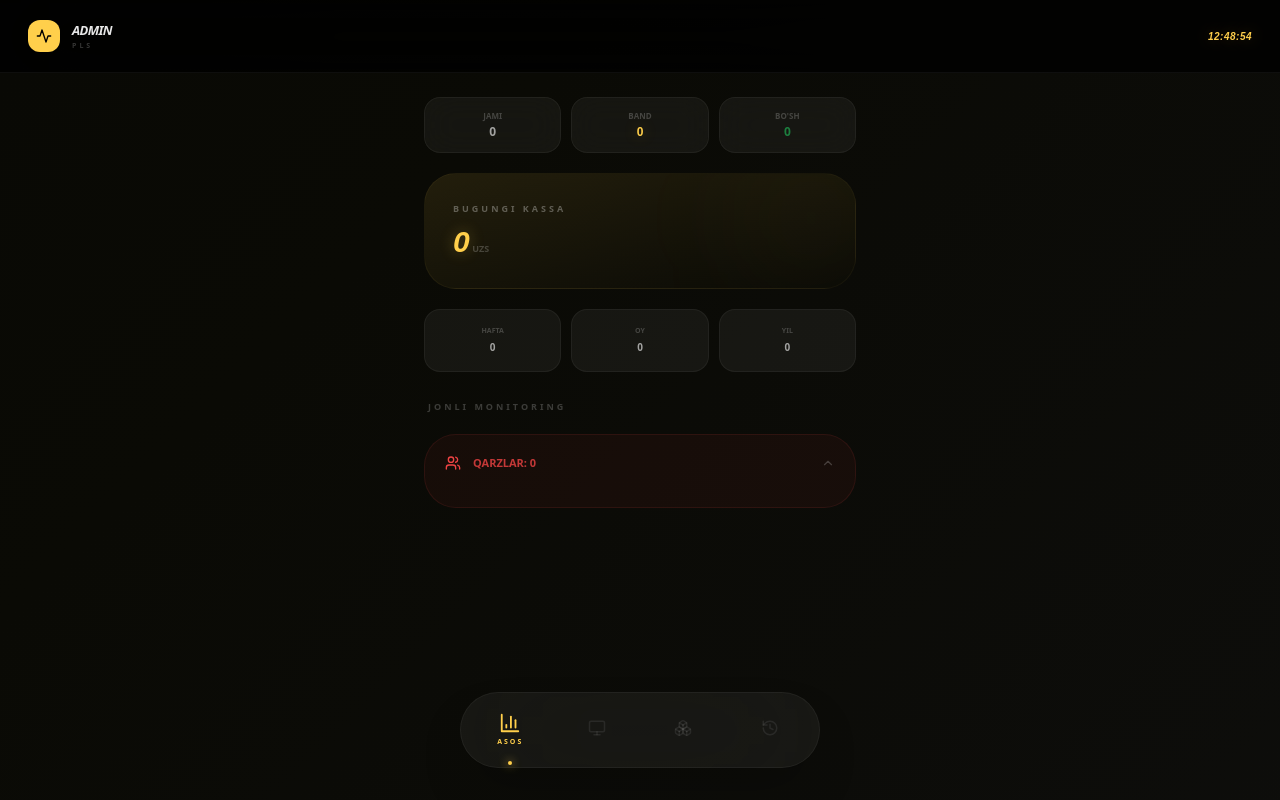
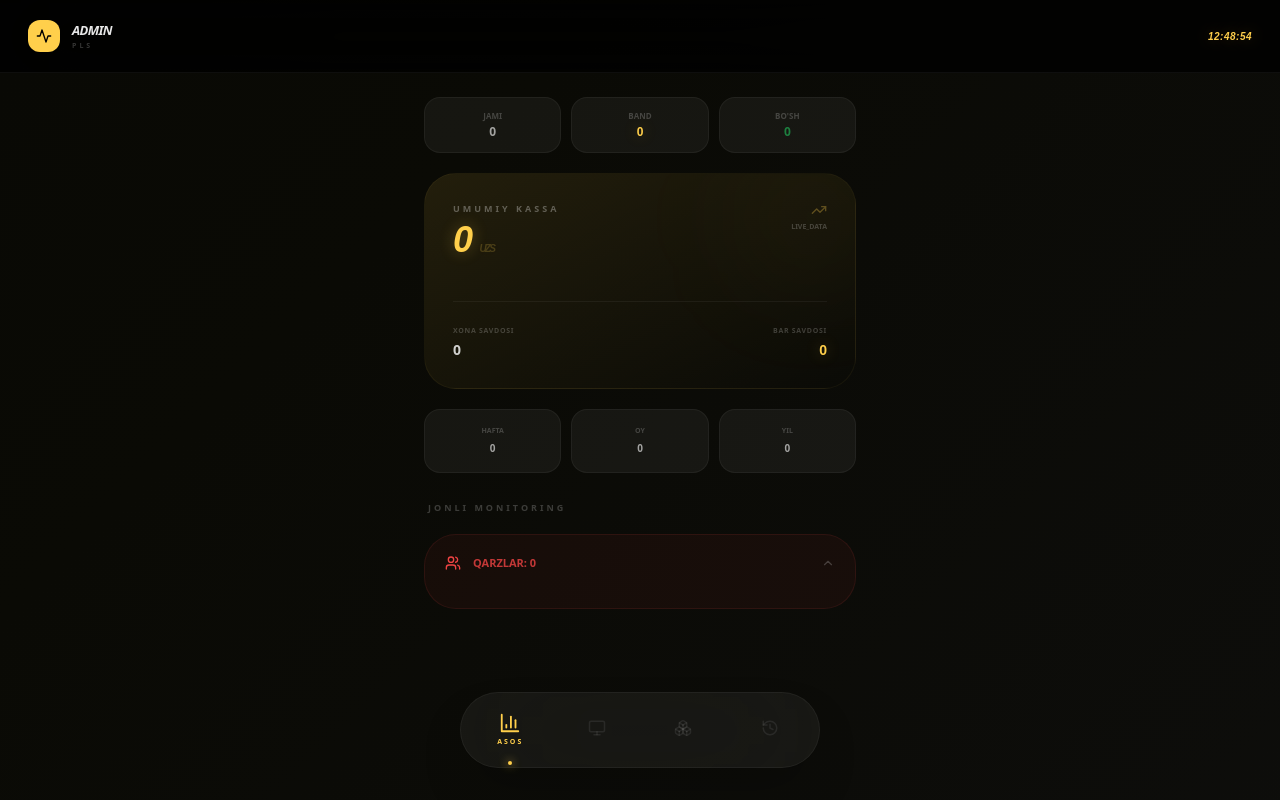
Before and after one commit to bespobobo-ctrl/PLS, a React (Vite) app: page / in a window 1280 px wide. Both pictures are taken after a click on the button "TIZIMGA KIRISH". Built offline with nearby package versions, Linux system fonts and the light colour scheme.

Commit message:
feat: Bar Sales Integration in Dashboard v84

```diff
--- a/src/App.jsx
+++ b/src/App.jsx
@@ -96,19 +96,25 @@ const App = () => {
             const clubLog = (salesLog || []).filter(s => s?.club === currentAdminData?.club);
             const nowTime = Date.now();
             const day = 24 * 60 * 60 * 1000; const week = 7 * day; const month = 30 * day; const year = 365 * day;
-            const daily = clubLog.filter(s => (nowTime - s.timestamp) < day).reduce((acc, s) => acc + s.amount, 0);
+
+            const dailySales = clubLog.filter(s => (nowTime - s.timestamp) < day);
+            const dailyBar = dailySales.filter(s => s?.type === 'BAR').reduce((acc, s) => acc + s.amount, 0);
+            const dailyRoom = dailySales.filter(s => s?.type === 'ROOM' || !s?.type).reduce((acc, s) => acc + s.amount, 0);
+
             const weekly = clubLog.filter(s => (nowTime - s.timestamp) < week).reduce((acc, s) => acc + s.amount, 0);
             const monthly = clubLog.filter(s => (nowTime - s.timestamp) < month).reduce((acc, s) => acc + s.amount, 0);
             const yearly = clubLog.filter(s => (nowTime - s.timestamp) < year).reduce((acc, s) => acc + s.amount, 0);
+
             const activeRev = (activeRooms || []).filter(r => r?.isBusy).reduce((acc, r) => acc + calculateSession(r).total, 0);
             const totalD = (debts || []).filter(d => d?.club === currentAdminData?.club).reduce((acc, d) => acc + (d?.amount || 0), 0);
-            return { daily: daily + activeRev, weekly: weekly + activeRev, monthly: monthly + activeRev, yearly: yearly + activeRev, totalDept: totalD, totalR: activeRooms.length, busyR: activeRooms.filter(r => r.isBusy).length, freeR: activeRooms.filter(r => !r.isBusy && !r.isSuspended).length };
-        } catch { return { daily: 0, weekly: 0, monthly: 0, yearly: 0, totalDept: 0, totalR: 0, busyR: 0, freeR: 0 }; }
+
+            return { daily: dailyRoom + dailyBar + activeRev, dailyBar, dailyRoom: dailyRoom + activeRev, weekly: weekly + activeRev, monthly: monthly + activeRev, yearly: yearly + activeRev, totalDept: totalD, totalR: activeRooms.length, busyR: activeRooms.filter(r => r.isBusy).length, freeR: activeRooms.filter(r => !r.isBusy && !r.isSuspended).length };
+        } catch { return { daily: 0, dailyBar: 0, dailyRoom: 0, weekly: 0, monthly: 0, yearly: 0, totalDept: 0, totalR: 0, busyR: 0, freeR: 0 }; }
     }, [salesLog, debts, currentAdminData?.club, activeRooms, now]);
 
     const confirmCheckout = () => {
         const stats = finalStats; const paid = Number(paidAmount) || 0;
-        if (paid > 0) setSalesLog(p => [...(p || []), { id: Date.now(), amount: paid, timestamp: Date.now(), club: checkoutRoom?.club }]);
+        if (paid > 0) setSalesLog(p => [...(p || []), { id: Date.now(), amount: paid, timestamp: Date.now(), club: checkoutRoom?.club, type: 'ROOM' }]);
         if ((stats?.total || 0) - paid > 0) setDebts(p => [...(p || []), { id: Date.now(), name: debtUser.name || 'Mijoz', phone: debtUser.phone || '', amount: stats.total - paid, date: new Date().toLocaleString(), timestamp: Date.now(), club: checkoutRoom?.club }]);
         addToHistory('SESS', checkoutRoom.name, `Xona yopildi: ${stats.total.toLocaleString()} UZS`);
         setRooms(prev => (prev || []).map(r => r.id === checkoutRoom?.id ? { ...r, isBusy: false, startTime: null, items: [] } : r));
@@ -118,16 +124,19 @@ const App = () => {
     const renderClubAsosiy = () => (
         <div className='p-6 space-y-5 pb-40 animate-fade-in'>
             <div className='flex gap-2.5'>
-                <div className='bg-white/5 backdrop-blur-lg border border-white/5 flex-1 p-3 rounded-2xl text-center'><p className='text-[8px] font-black opacity-20 mb-0.5 uppercase'>JAMI</p><p className='text-xs font-black opacity-60'>{analytics.totalR}</p></div>
-                <div className='bg-white/5 backdrop-blur-lg border border-white/5 flex-1 p-3 rounded-2xl text-center'><p className='text-[8px] font-black opacity-20 mb-0.5 uppercase'>BAND</p><p className='text-xs font-black gold-text'>{analytics.busyR}</p></div>
-                <div className='bg-white/5 backdrop-blur-lg border border-white/5 flex-1 p-3 rounded-2xl text-center'><p className='text-[8px] font-black opacity-20 mb-0.5 uppercase'>BO'SH</p><p className='text-xs font-black text-green-500/60'>{analytics.freeR}</p></div>
+                <div className='bg-white/5 border border-white/5 flex-1 p-3 rounded-2xl text-center'><p className='text-[8px] font-black opacity-20 mb-0.5 uppercase'>JAMI</p><p className='text-xs font-black opacity-60'>{analytics.totalR}</p></div>
+                <div className='bg-white/5 border border-white/5 flex-1 p-3 rounded-2xl text-center'><p className='text-[8px] font-black opacity-20 mb-0.5 uppercase'>BAND</p><p className='text-xs font-black gold-text'>{analytics.busyR}</p></div>
+                <div className='bg-white/5 border border-white/5 flex-1 p-3 rounded-2xl text-center'><p className='text-[8px] font-black opacity-20 mb-0.5 uppercase'>BO'SH</p><p className='text-xs font-black text-green-500/60'>{analytics.freeR}</p></div>
             </div>
             <div className='relative p-7 rounded-[2rem] bg-gradient-to-br from-[#ffcf4b]/10 to-transparent border border-[#ffcf4b]/5 overflow-hidden'>
                 <div className='absolute -right-5 -top-5 w-32 h-32 bg-[#ffcf4b]/5 rounded-full blur-3xl'></div>
-                <p className='text-[9px] font-black opacity-30 uppercase tracking-[3px] mb-2'>BUGUNGI KASSA</p>
-                <div className='flex items-baseline gap-1'>
-                    <h2 className='text-3xl font-black italic gold-text tracking-tighter tabular-nums'>{analytics.daily.toLocaleString()}</h2>
-                    <span className='text-[9px] opacity-20 font-black'>UZS</span>
+                <div className='flex justify-between items-start mb-2'>
+                    <div><p className='text-[9px] font-black opacity-30 uppercase tracking-[3px] mb-1'>UMUMIY KASSA</p><h2 className='text-4xl font-black italic gold-text tracking-tighter tabular-nums'>{analytics.daily.toLocaleString()} <span className='text-[10px] opacity-20 NOT-italic'>UZS</span></h2></div>
+                    <div className='text-right'><TrendingUp size={16} className='text-[#ffcf4b] opacity-30 ml-auto mb-1' /><p className='text-[7px] font-black opacity-20 uppercase'>LIVE_DATA</p></div>
+                </div>
+                <div className='grid grid-cols-2 gap-4 mt-8 pt-6 border-t border-white/5'>
+                    <div><p className='text-[7px] font-black opacity-20 uppercase mb-1 tracking-widest'>XONA SAVDOSI</p><p className='text-sm font-black text-white/80 tabular-nums'>{analytics.dailyRoom.toLocaleString()}</p></div>
+                    <div className='text-right'><p className='text-[7px] font-black opacity-20 uppercase mb-1 tracking-widest'>BAR SAVDOSI</p><p className='text-sm font-black gold-text tabular-nums'>{analytics.dailyBar.toLocaleString()}</p></div>
                 </div>
             </div>
             <div className='grid grid-cols-3 gap-2.5'>
@@ -139,7 +148,7 @@ const App = () => {
                 <p className='text-[9px] font-black opacity-20 uppercase tracking-[3px] px-1'>JONLI MONITORING</p>
                 {(activeRooms || []).filter(r => r?.isBusy).map(r => {
                     const s = calculateSession(r);
-                    return (<div key={r.id} onClick={() => setActiveTab('xarita')} className='group bg-white/5 border border-white/5 p-5 rounded-2xl flex justify-between items-center active:scale-[0.98] transition-all cursor-pointer'><div><p className='text-[11px] font-black italic uppercase text-white/80'>{r.name}</p><p className='text-[8px] opacity-20 font-bold mt-0.5'>{s.time} • {s.startStr}</p></div><p className='text-xs font-black gold-text'>{s.total.toLocaleString()} UZS</p></div>);
+                    return (<div key={r.id} onClick={() => setActiveTab('xarita')} className='bg-white/5 border border-white/5 p-5 rounded-2xl flex justify-between items-center active:scale-[0.98] transition-all cursor-pointer'><div><p className='text-[11px] font-black italic uppercase text-white/80'>{r.name}</p><p className='text-[8px] opacity-20 font-bold mt-0.5'>{s.time} • {s.startStr}</p></div><p className='text-xs font-black gold-text'>{s.total.toLocaleString()} UZS</p></div>);
                 })}
             </div>
             <div className='bg-red-500/5 border border-red-500/10 p-5 rounded-[2rem]'>
@@ -211,8 +220,6 @@ const App = () => {
                     </div>
                 );
             })}</div>
-
-            {/* Sleek Floating Add Button */}
             <button onClick={() => { setEditingRoom(null); setShowAddRoom(true); }} className='fixed right-8 bottom-32 w-12 h-12 bg-[#ffcf4b] rounded-2xl flex items-center justify-center text-black shadow-xl shadow-[#ffcf4b]/10 active:scale-90 transition-all z-50'><Plus size={24} strokeWidth={3} /></button>
         </div>
     );
@@ -222,7 +229,7 @@ const App = () => {
             <div className='flex justify-between items-end mb-2'><h2 className='text-xl font-black italic gold-text uppercase tracking-tighter'>BAR</h2><div className='flex gap-1.5 p-1 bg-white/5 rounded-xl border border-white/5'><button onClick={() => setBarSubTab('sotuv')} className={`px-4 py-2 rounded-lg text-[8px] font-black uppercase transition-all ${barSubTab === 'sotuv' ? 'bg-[#ffcf4b] text-black shadow-md' : 'text-white/20'}`}>Sotuv</button><button onClick={() => setBarSubTab('ombor')} className={`px-4 py-2 rounded-lg text-[8px] font-black uppercase transition-all ${barSubTab === 'ombor' ? 'bg-white/10 text-white' : 'text-white/20'}`}>Ombor</button></div></div>
             {barSubTab === 'sotuv' ? (
                 <div className='grid grid-cols-2 gap-3.5'>
-                    {(inventory || []).length > 0 ? (inventory || []).map(item => (<button key={item.id} onClick={() => { if (item.stock <= 0) return alert('Omborda yo\'q!'); if (window.confirm('Sotilsinmi?')) { setInventory(p => p.map(i => i.id === item.id ? { ...i, stock: i.stock - 1, sold: (i.sold || 0) + 1 } : i)); setSalesLog(p => [...p, { id: Date.now(), amount: item.price, timestamp: Date.now(), club: currentAdminData.club }]); addToHistory('BAR', item.name, `Sotuv: ${item.price.toLocaleString()} UZS`); } }} className='bg-white/5 border border-white/5 p-5 rounded-2xl text-left h-28 flex flex-col justify-between active:scale-95 transition-all'><div><p className='text-[6px] opacity-20 font-black uppercase mb-0.5'>{item.category}</p><h4 className='text-[11px] font-black uppercase text-white/70 italic'>{item.name}</h4></div><p className='text-[10px] font-black gold-text'>{item.price.toLocaleString()} UZS</p></button>)) : <div className='col-span-2 py-32 text-center opacity-10 text-[9px] font-black uppercase tracking-[5px]'>OMBOR BO'SH</div>}
+                    {(inventory || []).length > 0 ? (inventory || []).map(item => (<button key={item.id} onClick={() => { if (item.stock <= 0) return alert('Omborda yo\'q!'); if (window.confirm('Sotilsinmi?')) { setInventory(p => p.map(i => i.id === item.id ? { ...i, stock: i.stock - 1, sold: (i.sold || 0) + 1 } : i)); setSalesLog(p => [...p, { id: Date.now(), amount: item.price, timestamp: Date.now(), club: currentAdminData.club, type: 'BAR' }]); addToHistory('BAR', item.name, `Sotuv: ${item.price.toLocaleString()} UZS`); } }} className='bg-white/5 border border-white/5 p-5 rounded-2xl text-left h-28 flex flex-col justify-between active:scale-95 transition-all'><div><p className='text-[6px] opacity-20 font-black uppercase mb-0.5'>{item.category}</p><h4 className='text-[11px] font-black uppercase text-white/70 italic'>{item.name}</h4></div><p className='text-[10px] font-black gold-text'>{item.price.toLocaleString()} UZS</p></button>)) : <div className='col-span-2 py-32 text-center opacity-10 text-[9px] font-black uppercase tracking-[5px]'>OMBOR BO'SH</div>}
                 </div>
             ) : (
                 <div className='space-y-3.5'>
@@ -276,7 +283,7 @@ const App = () => {
                 </div>
             )}
 
-            {/* Modals - Refined & Comfortable */}
+            {/* Modals */}
             <AnimatePresence>
                 {checkoutRoom && (
                     <div className='modal-overlay'><motion.div initial={{ y: 30, opacity: 0 }} animate={{ y: 0, opacity: 1 }} className='modal-content !p-8 !rounded-[2.5rem] !max-w-[85%] border border-[#ffcf4b]/5'>
```
Also changed, not shown: 1 other file (tests, documents, lock files or other folders).
